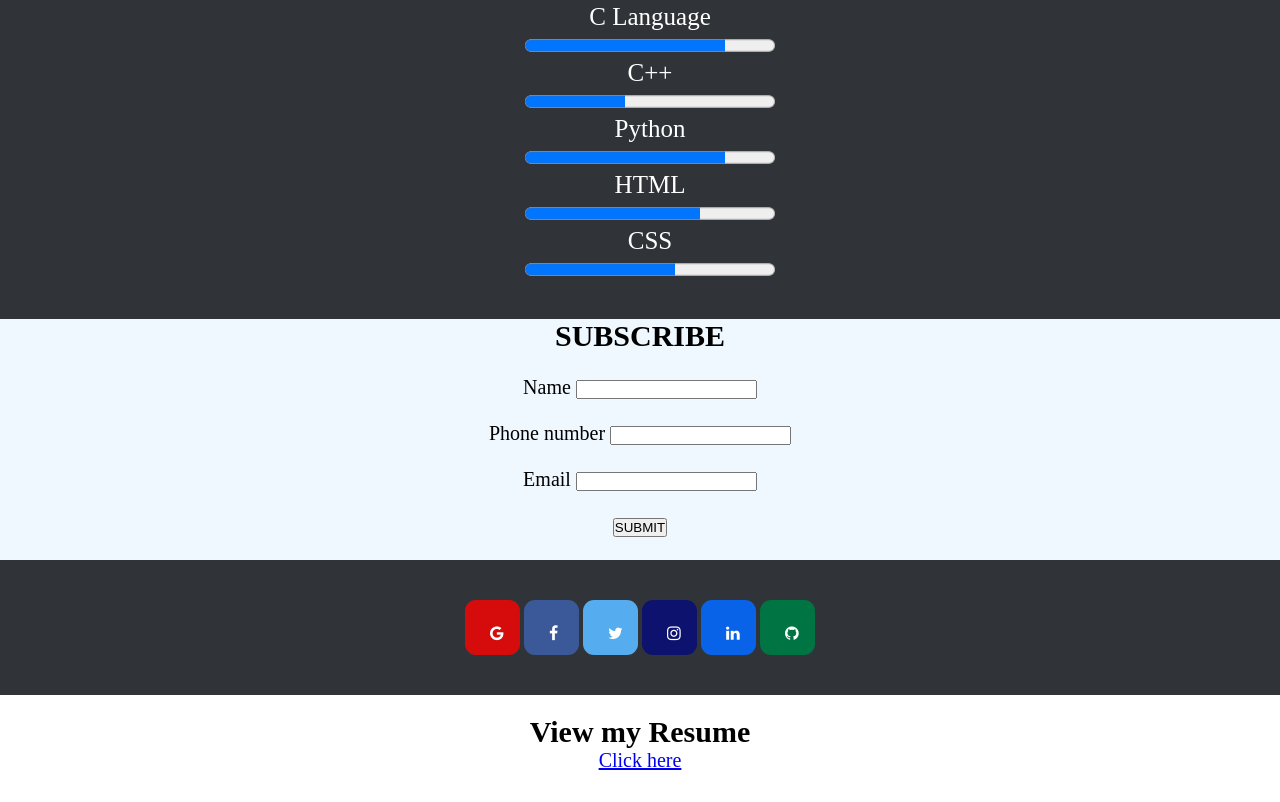
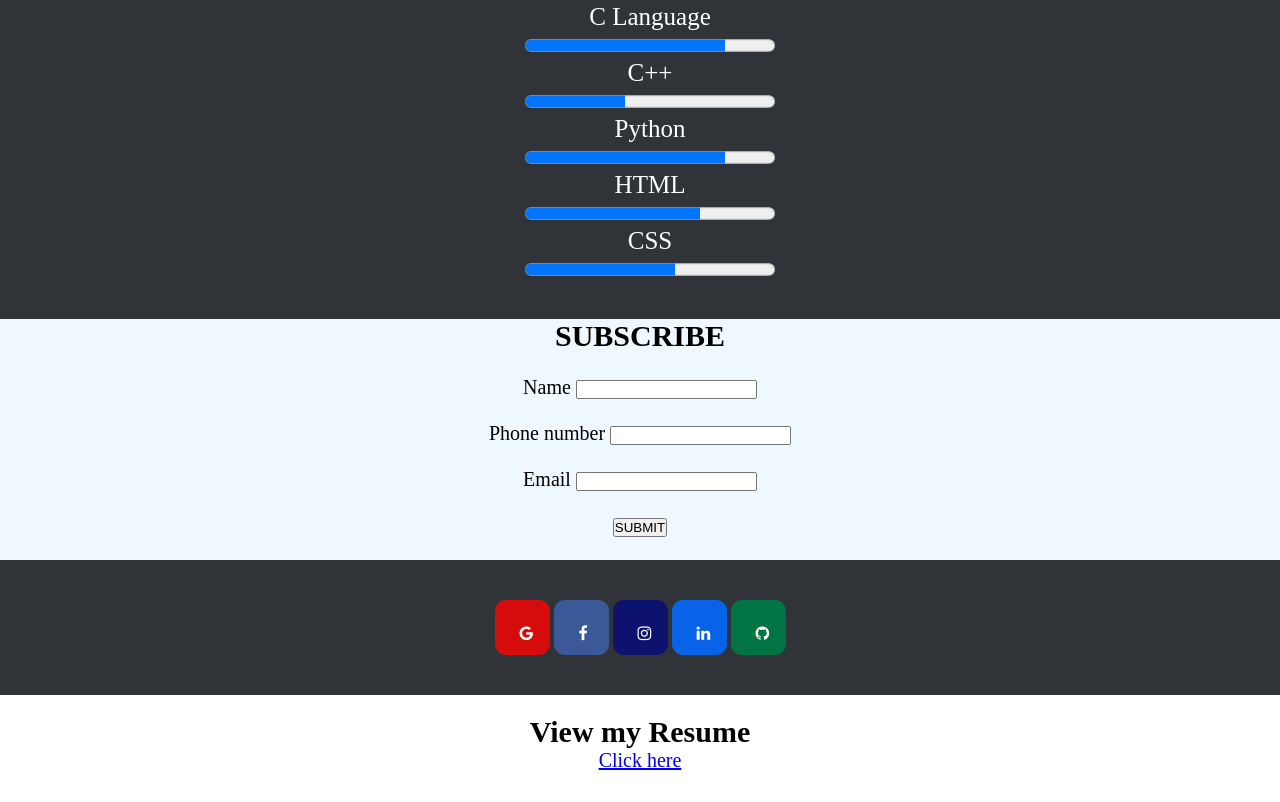
Before and after one commit to vishnu-html/My-Portfolio, a plain HTML site: page index.html in a window 1280 px wide. Shown: the part 984-1786 px from the top of the page. Drawn offline with Linux system fonts and the light colour scheme.

Commit message:
Update index.html

```diff
--- a/index.html
+++ b/index.html
@@ -87,11 +87,10 @@
     </section>
     <section id="contact">
         <a href="https://mail.google.com/mail/u/0/?tab=rm&ogbl#inbox" class="fa fa-google"></a>
-        <a href="" class="fa fa-facebook"></a>
-        <a href="" class="fa fa-twitter"></a>
-        <a href="https://www.instagram.com" class="fa fa-instagram"></a>
+        <a href="https://www.facebook.com/vishnu.prasath.982845" class="fa fa-facebook"></a>
+        <a href="https://" class="fa fa-instagram"></a>
         <a href="https://www.linkedin.com/video/event/urn:li:ugcPost:6864302728211001345/" class="fa fa-linkedin"></a>
-        <a href="https://github.com/" class="fa fa-github"></a>
+        <a href="https://www.instagram.com/invites/contact/?i=1d4omsp5cr1gz&utm_content=2ig1ukg/" class="fa fa-github"></a>
 
     </section>
     <section id="resume">
```
